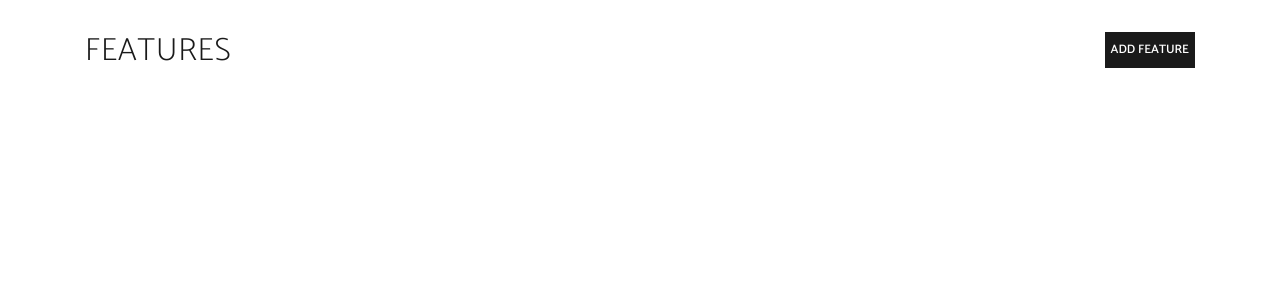
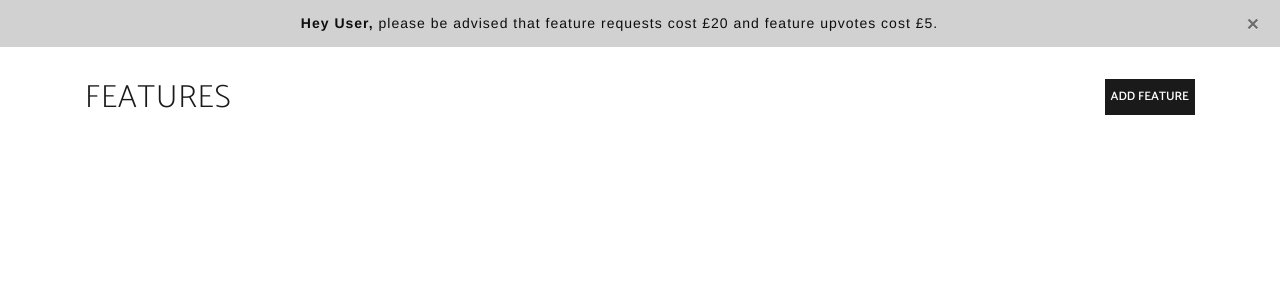
Before and after one commit to ShaneMuir/BugFeature-Tracker, a Django app: page /features/ in a window 1280 px wide. Shown: the part 98-398 px from the top of the page. Run offline with Django 3.2, Linux system fonts and the light colour scheme; data that the repository does not hold is empty; parts of the project's set-up code (start-up, migrations or seed data) failed here and were passed over; some libraries are stand-ins or nearby versions; some web fonts are replaced.

Commit message:
Added dismissable alerts to bugs/features app to give user more info

```diff
--- a/features/templates/features.html
+++ b/features/templates/features.html
@@ -3,6 +3,17 @@
 {% block title %}Features{% endblock %}
 
 {% block content %}
+<div id="myAlert" class="alert alert-dismissible alert-primary text-center">
+  {% if user.is_authenicated %}
+  <strong>Hey {{ request.user }},</strong> please be advised that feature requests cost £20 and feature upvotes cost £5.
+  {% else %}
+  <strong>Hey User,</strong> please be advised that feature requests cost £20 and feature upvotes cost £5.
+  {% endif %}
+  <button type="button" class="close" aria-label="Close">
+  <span aria-hidden="true">&times;</span>
+</button>
+</div>
+
 <main class="container" id="main">
   {% block heading %}
   <div class="row">
@@ -13,20 +24,15 @@
       </h1>
     </div>
   </div>
-  {% endblock %}
-
-  {% for feature in features %}
+  {% endblock %} {% for feature in features %}
   <div class="row">
     <div class="col-sm-12">
       <div class="card border-primary mb-3">
         <div class="card-header">
           {% if feature.status == "To do" %}
-          <span class="badge badge-danger">{{ feature.status }}</span>
-          {% elif feature.status == "In progress" %}
-          <span class="badge badge-warning">{{ feature.status }}</span>
-          {% else %}
-          <span class="badge badge-success">{{ feature.status }}</span>
-          {% endif %}
+          <span class="badge badge-danger">{{ feature.status }}</span> {% elif feature.status == "In progress" %}
+          <span class="badge badge-warning">{{ feature.status }}</span> {% else %}
+          <span class="badge badge-success">{{ feature.status }}</span> {% endif %}
           <span class="card-link"><i class="fa fa-eye p5"></i>{{ feature.views }}
           <i class="fa fa-arrow-up p5"></i>{{ feature.feature_upvotes }}</span></div>
         <div class="card-body">
@@ -57,9 +63,7 @@
       <li class="page-item disabled">
         <a class="page-link">&laquo;</a>
       </li>
-      {% endif %}
-      {% for i in features.paginator.page_range %}
-      {% if features.number == i %}
+      {% endif %} {% for i in features.paginator.page_range %} {% if features.number == i %}
       <li class="page-item active">
         <a class="page-link" href="?page={{ i }}">{{ i }}</a>
       </li>
@@ -67,9 +71,7 @@
       <li class="page-item">
         <a class="page-link" href="?page={{ i }}">{{ i }}</a>
       </li>
-      {% endif %}
-      {% endfor %}
-      {% if features.has_next %}
+      {% endif %} {% endfor %} {% if features.has_next %}
       </li>
       <li class="page-item">
         <a class="page-link" href="?page={{ features.next_page_number }}">&raquo;</a>
--- a/static/css/main.css
+++ b/static/css/main.css
@@ -83,6 +83,30 @@ strong {
 }
 
 /* End of Helpers */
+
+/* My alert */
+
+.alert-dismissible {
+    padding-right: 3.8125rem !important;
+}
+
+#myAlert {
+  width: 100%;
+  height: auto;
+  position: relative;
+  display: none;
+  padding: 0.75rem 1.25rem;
+  margin-bottom: 1rem;
+  border: 1px solid transparent;
+}
+
+.close {
+  position: absolute;
+  top: 10px;
+  right: 10px;
+}
+
+/* End of alert */
 
 /* Home app landing page */
 
@@ -294,7 +318,7 @@ form button a:hover {
 
 @media (max-width: 500px) {
   .card-footer {
-        padding: 0.75rem 1.25rem 1.75rem;
+    padding: 0.75rem 1.25rem 1.75rem;
   }
   .margin-b-0 {
     margin-bottom: 0px;
--- a/static/js/main.js
+++ b/static/js/main.js
@@ -10,4 +10,15 @@ $(document).ready(function() {
 
 
 
+	if(localStorage.getItem('msgState') != 'shown') {
+  	$('#myAlert').slideDown('slow');
+    localStorage.setItem('msgState', 'shown');
+  }
+  $('.close').click(function(e){
+  	$('#myAlert').slideUp('slow');
+  }); //End of click event
+
+
+
+
 });
```
Also changed, not shown: bugs/templates/bugs.html (+11 -0 lines).
